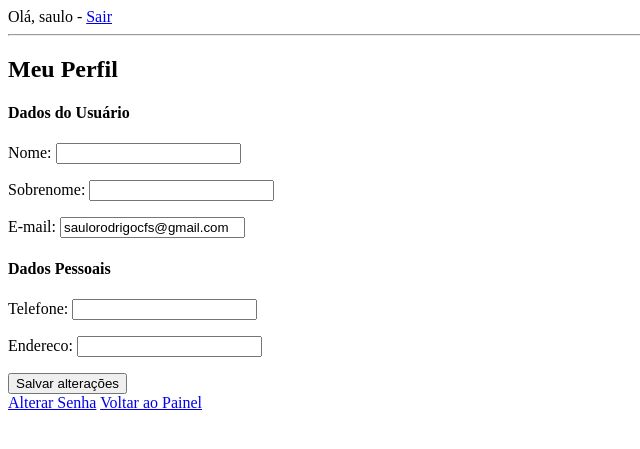
After one commit to saulorodrigocfs/gestao-amiga, a Django app: page /perfil/ in a window 1280 px wide. The commit adds this page. Shown: the top 449 px of the page, without its empty margins (0-640 px from the left). Run offline with Django 5.2, Linux system fonts and the light colour scheme; a user stored in the database is signed in; data comes from the database, SQL or seed files in the repository; both versions use the stored data as it was after the commit.

Commit message:
Adição da página de Perfil e alteração de senha

```diff
--- a/gestao/forms.py
+++ b/gestao/forms.py
@@ -1,5 +1,7 @@
 from django import forms
-from .models import Loja, Produto, Cliente, Fornecedor, Venda, Despesa
+from .models import Loja, Produto, Cliente, Fornecedor, Venda, Despesa, PerfilUsuario
+from django.contrib.auth.models import User
+from django.contrib.auth.forms import PasswordChangeForm
 
 class LojaForm(forms.ModelForm):
     class Meta:
@@ -64,3 +66,43 @@ class FiltroRelatorioForm(forms.Form):
         required=False,
         empty_label="Todos os produtos"
     )
+
+
+class UserForm(forms.ModelForm):
+    class Meta:
+        model = User
+        fields = ['first_name', 'last_name', 'email']
+        labels = {
+            'first_name': 'Nome',
+            'last_name': 'Sobrenome',
+            'email': 'E-mail',
+        }
+        widgets = {
+            'first_name': forms.TextInput(attrs={'class': 'form-control'}),
+            'last_name': forms.TextInput(attrs={'class': 'form-control'}),
+            'email': forms.EmailInput(attrs={'class': 'form-control'}),
+        }
+
+class PerfilUsuarioForm(forms.ModelForm):
+    class Meta:
+        model = PerfilUsuario
+        fields = ['telefone', 'endereco']
+        widgets = {
+            'telefone': forms.TextInput(attrs={'class': 'form-control'}),
+            'endereco': forms.TextInput(attrs={'class': 'form-control'}),
+        }
+
+class CustomPasswordChangeForm(PasswordChangeForm):
+
+    old_password = forms.CharField(
+        label = "Senha atual",
+        widget=forms.PasswordInput(attrs={'class': 'form-control'})
+        )
+    new_password1 = forms.CharField(
+        label = "Nova senha",
+        widget=forms.PasswordInput(attrs={'class': 'form-control'})
+        )
+    new_password2 = forms.CharField(
+        label = "Confirme a nova senha",
+        widget=forms.PasswordInput(attrs={'class': 'form-control'})
+        )
--- a/gestao/models.py
+++ b/gestao/models.py
@@ -17,6 +17,7 @@ class Loja(models.Model):
     endereco = models.CharField(max_length=200, blank=True)
     dono = models.ForeignKey(settings.AUTH_USER_MODEL, related_name='lojas', on_delete=models.CASCADE)
     criada_em = models.DateTimeField(auto_now_add=True)
+    logo = models.ImageField(upload_to='logos/', blank=True, null=True)
 
 #Produto do usuário/loja
 class Produto(models.Model):
--- a/gestao/urls.py
+++ b/gestao/urls.py
@@ -2,6 +2,8 @@ from django.urls import path
 from . import views
 
 urlpatterns = [
+    path('perfil/', views.perfil_usuario, name='perfil_usuario'),
+    path('alterar-senha/', views.alterar_senha, name='alterar_senha'),
     path('painel-loja/', views.painel_loja, name='painel_loja'),
     path('loja/cadastrar/', views.cadastrar_loja, name='cadastrar_loja'),
     path('loja/<int:pk>/editar/', views.editar_loja, name='editar_loja'),
--- a/gestao/views.py
+++ b/gestao/views.py
@@ -6,9 +6,11 @@ from reportlab.lib.pagesizes import A4, landscape
 from django.views.decorators.csrf import csrf_exempt
 from urllib.parse import parse_qs
 from django.shortcuts import render, redirect, get_object_or_404
-from .models import Loja, Produto, Cliente, Fornecedor, Venda, Despesa
-from .forms import LojaForm, ProdutoForm, ClienteForm, FornecedorForm, VendaForm, DespesaForm, FiltroRelatorioForm
+from .models import Loja, Produto, Cliente, Fornecedor, Venda, Despesa, PerfilUsuario
+from .forms import LojaForm, ProdutoForm, ClienteForm, FornecedorForm, VendaForm, DespesaForm, FiltroRelatorioForm, UserForm, PerfilUsuarioForm, CustomPasswordChangeForm
 from django.contrib.auth.decorators import login_required
+from django.contrib import messages
+from django.contrib.auth import update_session_auth_hash
 from django.db.models import Sum
 
 
@@ -426,3 +428,38 @@ def exportar_relatorio_pdf(request, loja_id):
     p.save()
     buffer.seek(0)
     return FileResponse(buffer, as_attachment=True, filename='relatorio_lucros.pdf')
+
+
+@login_required
+def perfil_usuario(request):
+    perfil, created = PerfilUsuario.objects.get_or_create(usuario=request.user)
+
+    if request.method=="POST":
+        user_form = UserForm(request.POST, instance=request.user)
+        perfil_form = PerfilUsuarioForm(request.POST, instance=perfil)
+        if user_form.is_valid() and perfil_form.is_valid():
+            user_form.save()
+            perfil_form.save()
+            messages.success(request, "Perfil atualizado com sucesso!")
+            return redirect('perfil_usuario')
+    else:
+        user_form = UserForm(instance=request.user)
+        perfil_form = PerfilUsuarioForm(instance=perfil)
+
+    return render(request, 'perfil_usuario.html', {
+        'user_form': user_form,
+        'perfil_form': perfil_form,
+    })
+
+@login_required
+def alterar_senha(request):
+    if request.method=="POST":
+        form = CustomPasswordChangeForm(user = request.user, data = request.POST)
+        if form.is_valid():
+            user = form.save()
+            update_session_auth_hash(request, user)
+            messages.success(request, "Senha alterada com sucesso!")
+            return redirect('perfil_usuario')
+    else:
+        form = CustomPasswordChangeForm(user=request.user)
+    return render(request, 'alterar_senha.html', {'form': form})
--- a/gestao_amiga/settings.py
+++ b/gestao_amiga/settings.py
@@ -104,7 +104,7 @@ AUTH_PASSWORD_VALIDATORS = [
 # Internationalization
 # https://docs.djangoproject.com/en/5.2/topics/i18n/
 
-LANGUAGE_CODE = 'en-us'
+LANGUAGE_CODE = 'pt-br'
 
 TIME_ZONE = 'America/Sao_Paulo'
 
--- a/templates/dashboard_loja.html
+++ b/templates/dashboard_loja.html
@@ -1,7 +1,7 @@
 {% extends 'base.html' %}
 {% block content %}
 <h2>Dashboard de {{ loja.nome }}</h2>
-<p>Bem-vindo ao painel da sua loja, {{ user.username }}!</p>
+<p>Bem-vindo ao painel da sua loja, {{ user.first_name }}!</p>
 
 <div class="dashboard-sections">
     <!--Resumo financeiro-->
--- a/templates/painel_loja.html
+++ b/templates/painel_loja.html
@@ -1,6 +1,6 @@
 {% extends 'base.html' %}
 {% block content %}
-<h2>Painel de Lojas</h2>
+<h2>Painel Principal</h2>
 
 <h3>Minhas Lojas</h3>
 <ul>
@@ -17,4 +17,6 @@
 </ul>
 
 <a href="{% url 'cadastrar_loja' %}">Cadastrar Nova Loja</a>
+<a href="{% url 'perfil_usuario' %}">Perfil</a>
+
 {% endblock %}
--- /dev/null
+++ b/templates/perfil_usuario.html
@@ -0,0 +1,20 @@
+{% extends 'base.html' %}
+{% block content %}
+<h2>Meu Perfil</h2>
+
+<form method="post">
+    {% csrf_token %}
+
+    <h4>Dados do Usuário</h4>
+    {{ user_form.as_p }}
+
+    <h4>Dados Pessoais</h4>
+    {{ perfil_form.as_p }}
+
+    <button type="submit" class="btn btn-primary">Salvar alterações</button>
+</form>
+
+<a href="{% url 'alterar_senha' %}" class="btn btn-warning mt-3">Alterar Senha</a>
+<a href="{% url 'painel_loja' %}" class="btn btn-warning mt-3">Voltar ao Painel</a>
+
+{% endblock %}
```
Also changed, not shown: templates/alterar_senha.html (added, +13 -0 lines), db.sqlite3, gestao/migrations/0013_loja_logo.py (added).
